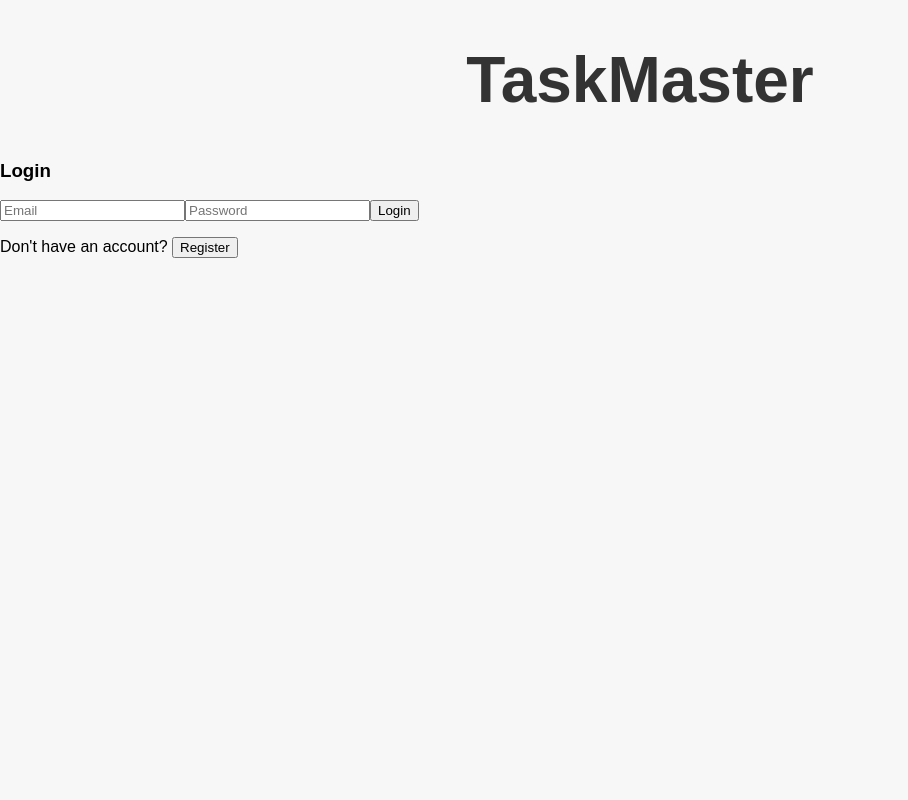
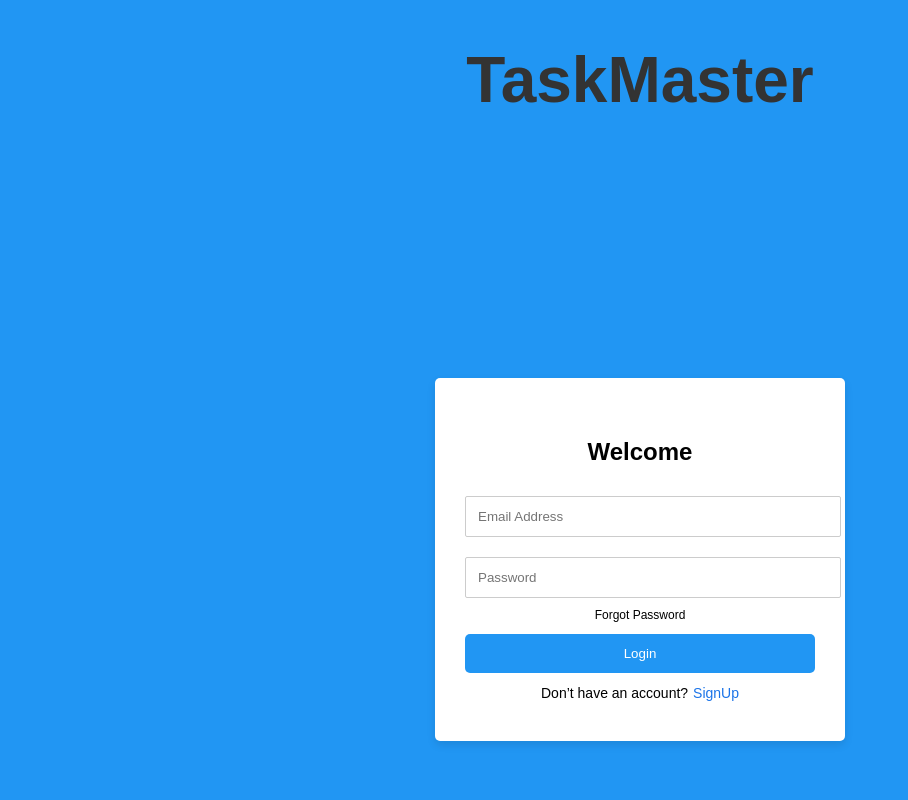
Before and after one commit to callistus0/task-manager, a React (Create React App) app in the folder client/: page / in a window 1280 px wide. Shown: the top 800 px of the page, without its empty margins (0-908 px from the left). Built offline with nearby package versions, Linux system fonts and the light colour scheme.

Commit message:
Updated login styling

```diff
--- a/client/src/App.css
+++ b/client/src/App.css
@@ -3,7 +3,7 @@
 /* Body and background */
 body {
   font-family: 'Arial', sans-serif;
-  background-color: #F7F7F7; /* Light grey background */
+  background-color: #2196F3; /* Updated background to match login image */
   margin: 0;
   padding: 0;
 }
@@ -15,6 +15,56 @@ body {
   font-weight: bold;
   margin-top: 20px;
   color: #333;
+}
+
+/* Login Page Styling */
+.login-container {
+  height: 100vh;
+  display: flex;
+  justify-content: center;
+  align-items: center;
+}
+
+.login-card {
+  background-color: white;
+  padding: 40px 30px;
+  border-radius: 5px;
+  width: 350px;
+  box-shadow: 0 4px 8px rgba(0,0,0,0.1);
+  text-align: center;
+}
+
+.login-input {
+  width: 100%;
+  padding: 12px;
+  margin: 10px 0;
+  border-radius: 2px;
+  border: 1px solid #ccc;
+}
+
+.login-button {
+  width: 100%;
+  padding: 12px;
+  background-color: #2196F3;
+  color: white;
+  border: none;
+  border-radius: 5px;
+  cursor: pointer;
+}
+
+.login-button:hover {
+  background-color: #1976D2;
+}
+
+.login-footer {
+  margin-top: 12px;
+  font-size: 14px;
+}
+
+.login-footer a {
+  color: #1a73e8;
+  text-decoration: none;
+  margin-left: 5px;
 }
 
 /* Styling the task input area */
--- a/client/src/Login.js
+++ b/client/src/Login.js
@@ -1,5 +1,6 @@
 // client/src/Login.js
 import React, { useState } from 'react';
+import './App.css';
 
 function Login({ onLogin }) {
   const [email, setEmail] = useState('');
@@ -15,7 +16,7 @@ function Login({ onLogin }) {
 
       const data = await res.json();
       if (res.ok) {
-        onLogin({ id: data.userId, email }); // ✅ Fix: pass full user object
+        onLogin({ id: data.userId, email });
       } else {
         alert(data.error || 'Login failed');
       }
@@ -25,21 +26,30 @@ function Login({ onLogin }) {
   };
 
   return (
-    <div>
-      <h3>Login</h3>
+    <div className="login-container">
+      <div className="login-card">
+        <h2>Welcome</h2>
         <input
+          className="login-input"
           type="email"
-        placeholder="Email"
+          placeholder="Email Address"
           value={email}
           onChange={e => setEmail(e.target.value)}
         />
         <input
+          className="login-input"
           type="password"
           placeholder="Password"
           value={password}
           onChange={e => setPassword(e.target.value)}
         />
-      <button onClick={handleLogin}>Login</button>
+        <div style={{ fontSize: '12px', marginBottom: '12px' }}>Forgot Password</div>
+        <button className="login-button" onClick={handleLogin}>Login</button>
+        <div className="login-footer">
+          Don’t have an account?
+          <a href="/register">SignUp</a>
+        </div>
+      </div>
     </div>
   );
 }
```
Lines whose indentation alone changed are shown as unchanged.
